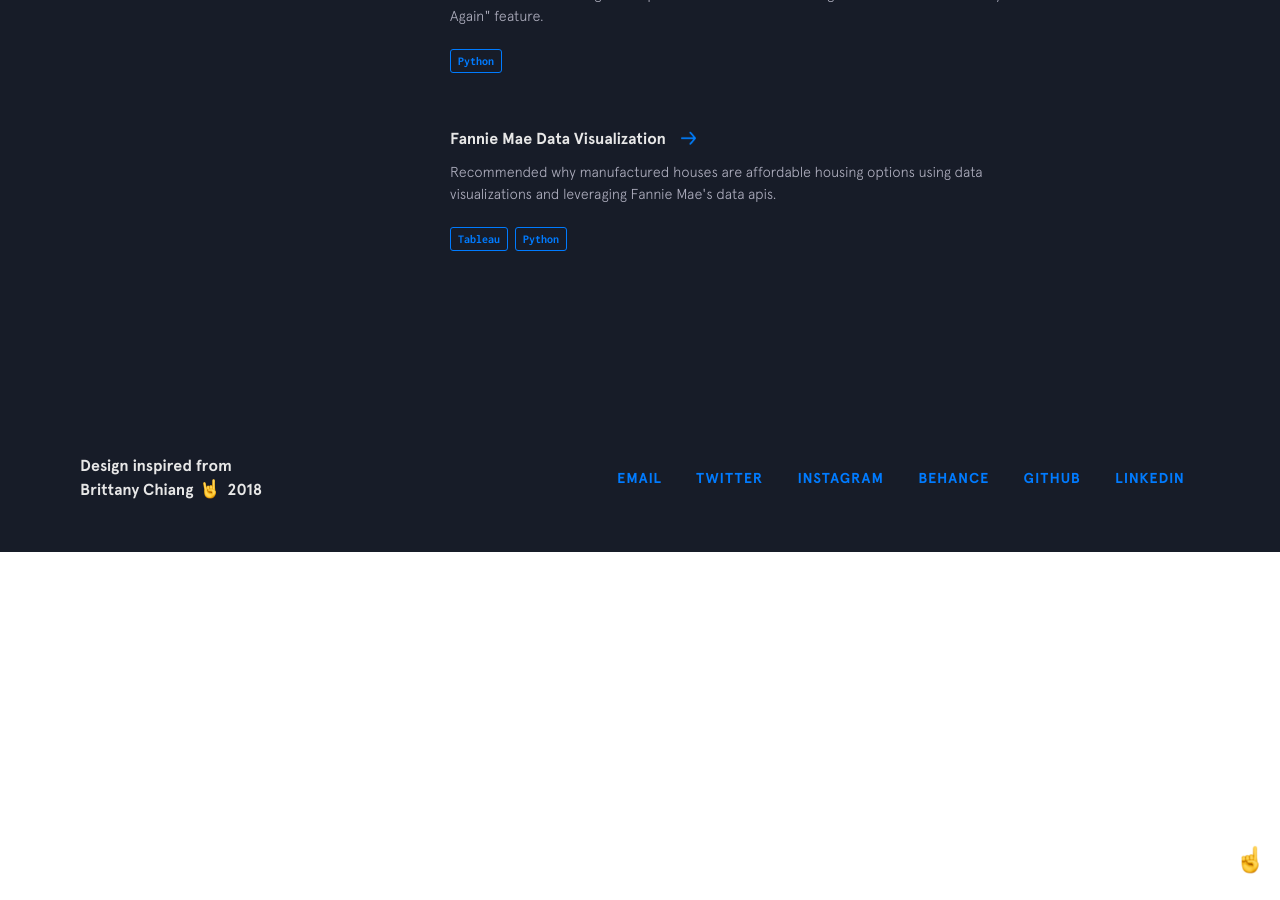
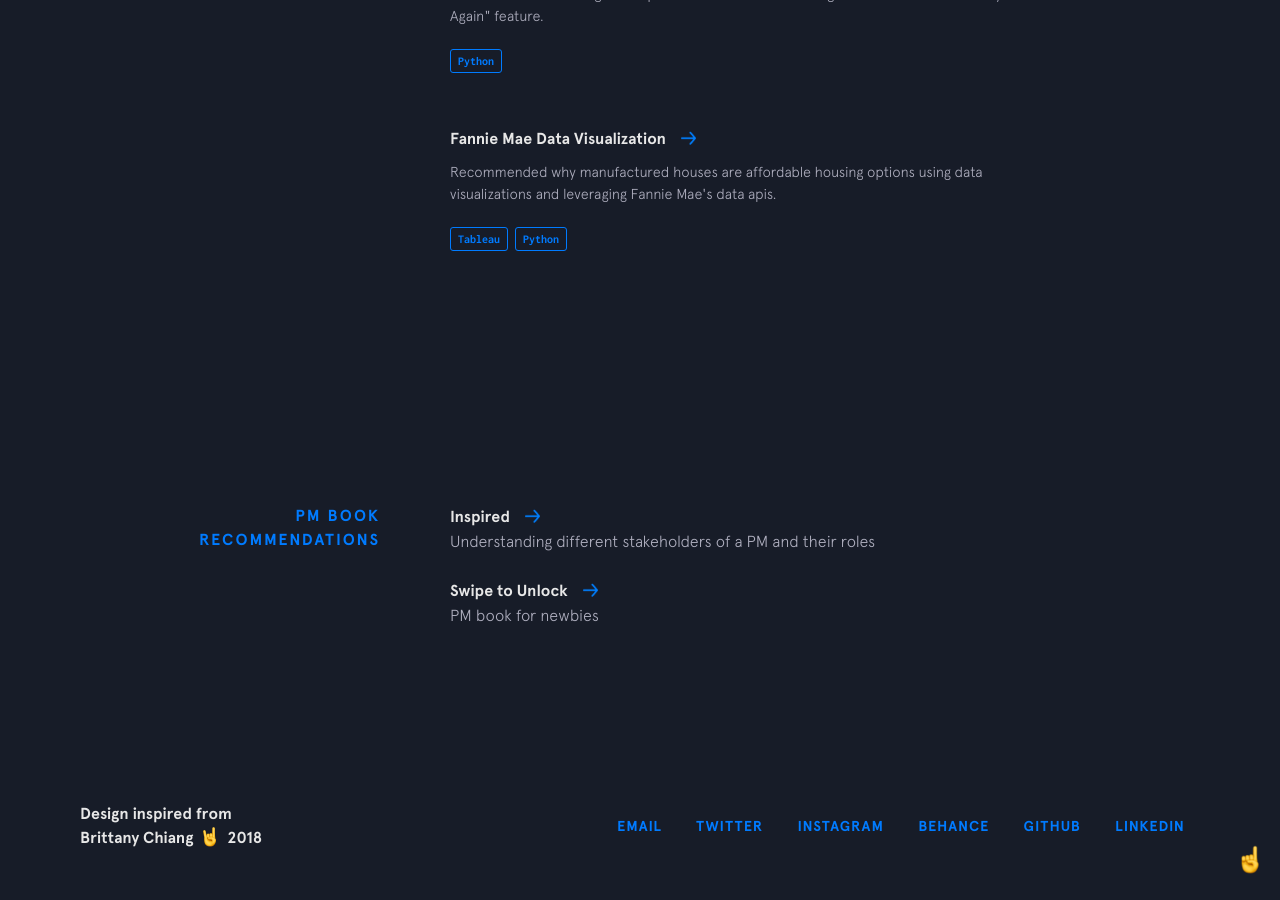
Before and after one commit to sonal1771/sonal1771.github.io, a Jekyll site: the page built from index.html, in a window 1280 px wide and 900 px high, scrolled down 2763 px. Built offline with Jekyll 4.4.1, drawn with Linux system fonts in a browser that asks for light colours; nearby versions of some CDN libraries; before the commit the page ends 3315 px from its top, so only the background shows below that.

Commit message:
Adding book recommendation

```diff
--- /dev/null
+++ b/_data/books-reco.yml
@@ -0,0 +1,7 @@
+- name: Inspired
+  url: https://www.goodreads.com/book/show/35249663-inspired
+  description: Understanding different stakeholders of a PM and their roles
+
+- name: Swipe to Unlock
+  url: https://www.goodreads.com/book/show/43385933-swipe-to-unlock
+  description: PM book for newbies
--- /dev/null
+++ b/_includes/books-reco.html
@@ -0,0 +1,13 @@
+<section class="section books-reco">
+  <div class="section__title">PM Book Recommendations</div>
+  <div class="section__content">
+    {% for book in site.data.books-reco %}
+    <div class="book">
+      <div class="book__name">
+        <a href="{{book.url}}" target="_blank" class="arrow-link">{{book.name}}</a>
+      </div>
+      <p>{{book.description}}</p>
+    </div>
+    {% endfor %}
+  </div>
+</section>
--- a/_scripts/main.js
+++ b/_scripts/main.js
@@ -74,4 +74,5 @@ $(function() {
   sr.reveal('.experience', { viewFactor: 0.2 });
   sr.reveal('.featured-projects', { viewFactor: 0.1 });
   sr.reveal('.other-projects', { viewFactor: 0.05 });
+  sr.reveal('.books-reco', { viewFactor: 0.05 });
 });
--- a/_scss/main.scss
+++ b/_scss/main.scss
@@ -8,5 +8,6 @@
 @import 'partials/employment-status';
 @import 'partials/featured-projects';
 @import 'partials/other-projects';
+@import 'partials/books-reco';
 @import 'partials/footer';
 @import 'partials/404';
--- a/index.html
+++ b/index.html
@@ -11,6 +11,7 @@ layout: default
   {% include experience.html %}
   {% include featured-projects.html %}
   {% include other-projects.html %}
+  {% include books-reco.html %}
   {% include footer.html %}
   {% include top-button.html %}
 </div>
--- a/js/main.js
+++ b/js/main.js
@@ -74,4 +74,5 @@ $(function() {
   sr.reveal('.experience', { viewFactor: 0.2 });
   sr.reveal('.featured-projects', { viewFactor: 0.1 });
   sr.reveal('.other-projects', { viewFactor: 0.05 });
+  sr.reveal('.books-reco', { viewFactor: 0.05 });
 });
```
Also changed, not shown: _scss/partials/_books-reco.scss (added, +30 -0 lines).
